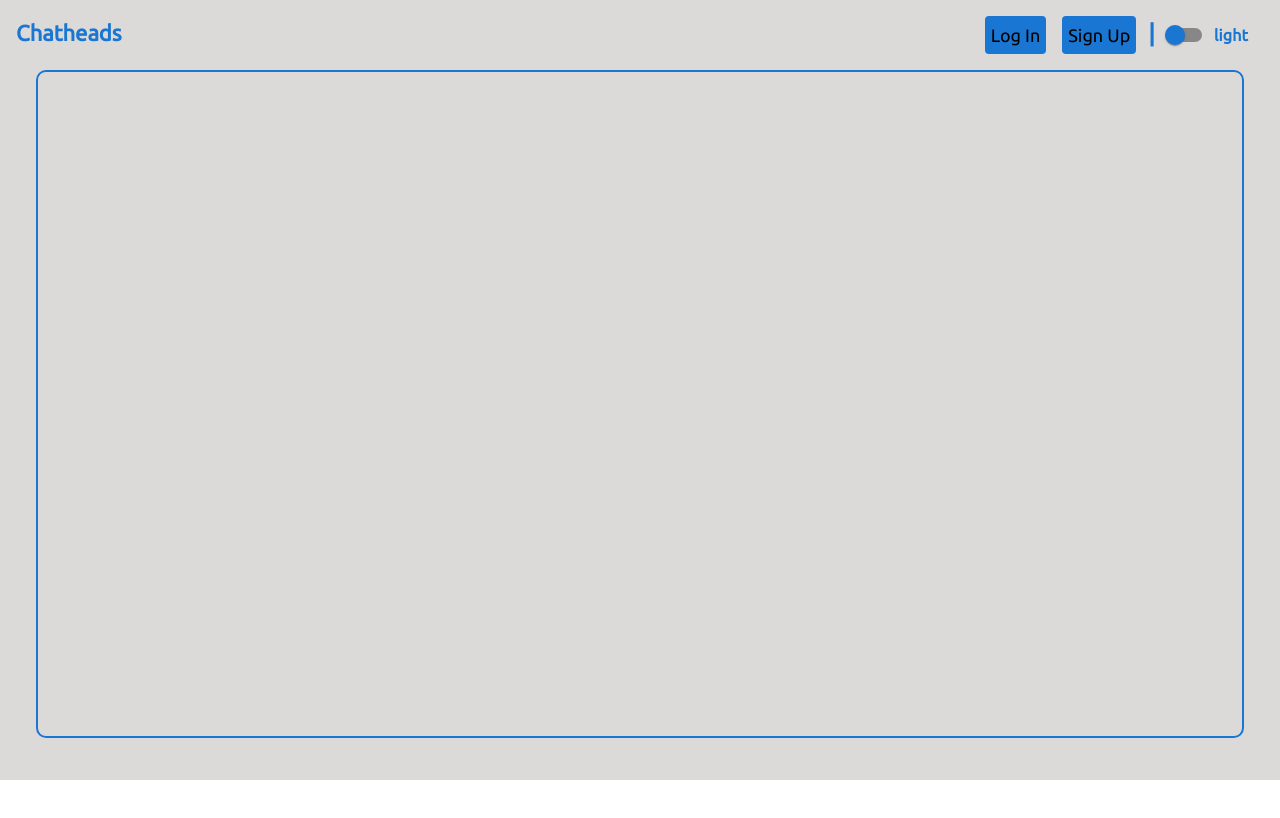
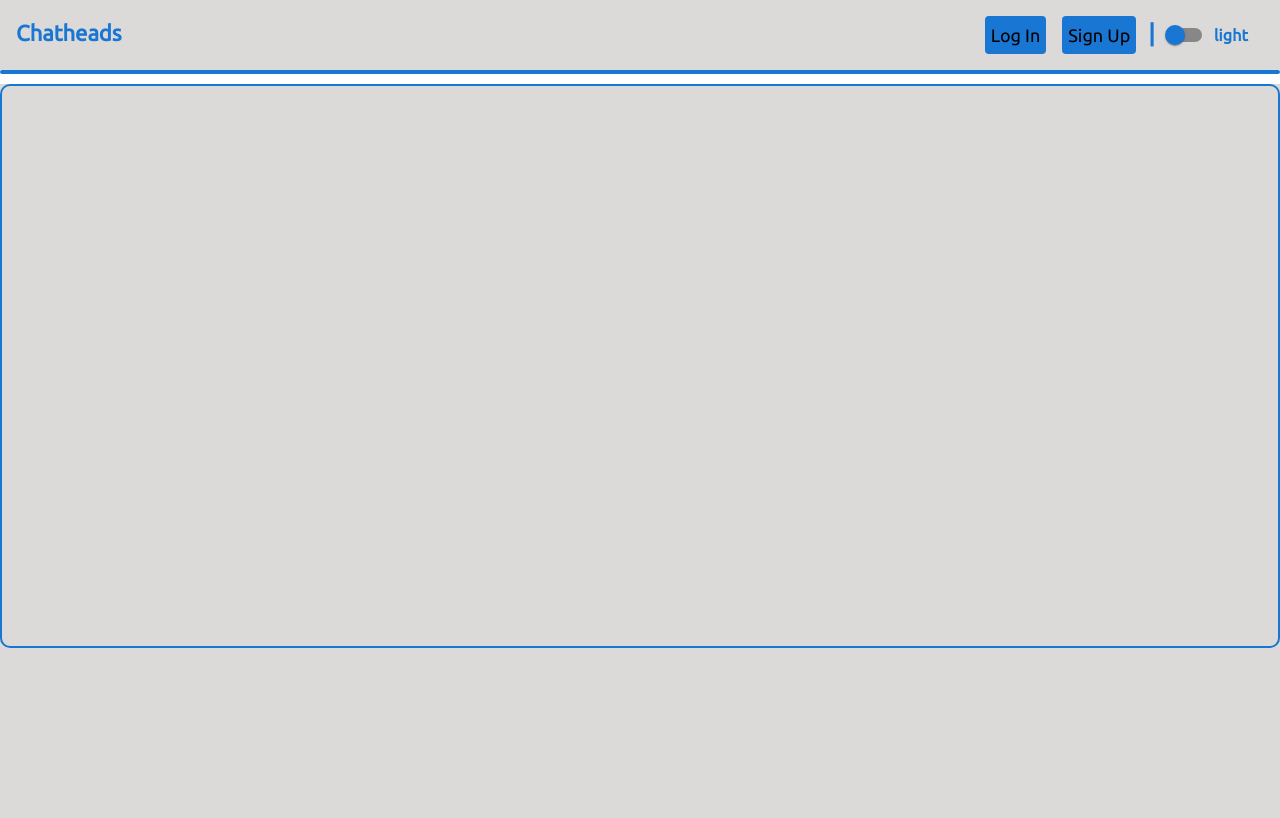
Before and after one commit to shreyash616/chatheads, a React (Create React App) app in the folder chatheads-ui/: page /home in a window 1280 px wide. Shown: the top 818 px of the page. Built offline with nearby package versions, Linux system fonts and the light colour scheme.

Commit message:
page container to be changed

```diff
--- a/chatheads-ui/src/App.js
+++ b/chatheads-ui/src/App.js
@@ -34,7 +34,7 @@ function App() {
       />
         <Switch>
           <Route key='home' path='/home' render={()=><Home {...commonProps}/>}/>
-          <Route key='signUp' path='/signUp'/>
+          {/* <Route key='signUp' path='/signUp'/> */}
           <Redirect from='/' to='/home'/>
         </Switch>
 
--- a/chatheads-ui/src/common/components/navigation-bar/index.js
+++ b/chatheads-ui/src/common/components/navigation-bar/index.js
@@ -2,7 +2,7 @@ import React from 'react'
 import Button from '../button/index'
 import PropTypes from 'prop-types'
 import {
-    Navbar,
+    StyledNavbar,
     NavbarBrand,
     ActionButtons,
     Divider,
@@ -32,7 +32,7 @@ const ThemeSwitch = withStyles(navbarMaterialStyle)(Switch)
 
 const AppNavbar = (props) => {
     return (
-    <Navbar {...props}>
+    <StyledNavbar {...props}>
     <NavbarBrand {...props}>{props.title}</NavbarBrand>
     <ActionButtons>
         <Button {...props}>
@@ -54,7 +54,7 @@ const AppNavbar = (props) => {
         onChange = {props.switchTheme}
       />
     </FormGroup>
-    </Navbar>
+    </StyledNavbar>
     )
 }
 
--- a/chatheads-ui/src/common/components/navigation-bar/styles.js
+++ b/chatheads-ui/src/common/components/navigation-bar/styles.js
@@ -1,7 +1,7 @@
 import styled from 'styled-components'
 import styleVals from '../../styleVals/global'
 
-export const Navbar = styled.div`
+export const StyledNavbar = styled.div`
     display: flex;
     flex-direction: row;
     font-family: ${styleVals.fonts.wordFont};
--- a/chatheads-ui/src/common/components/page-container/index.js
+++ b/chatheads-ui/src/common/components/page-container/index.js
@@ -1,16 +1,20 @@
 import React from 'react'
 import{
+    Divider,
     Container,
-    Page
+    ContentContainer
 } from './styles'
 
 const PageContainer = (props) => {
     return (
-      <Page {...props}>
+      <React.Fragment>
+        <Divider {...props}></Divider>
         <Container {...props}>
-          {props.children}
+          <ContentContainer>
+            {props.children}
+          </ContentContainer>
         </Container>
-      </Page>
+      </React.Fragment>
     )
 }
 
--- a/chatheads-ui/src/common/components/page-container/styles.js
+++ b/chatheads-ui/src/common/components/page-container/styles.js
@@ -1,20 +1,19 @@
 import styled from 'styled-components'
 import styleVals from '../../styleVals/global'
 
-export const Page = styled.div`
-    min-height: 88.8vh;
-    background-color: ${props=>props.theme==='dark'?styleVals.color.dark:styleVals.color.light};
-    transition: 0.5s all linear;
+export const Divider = styled.div`
+    border: 2px solid ${props=>props.theme==='dark'?styleVals.color.bestOrange:styleVals.color.ogBlue};
+    border-radius: ${styleVals.dimensions.spacing10};
 `
 
 export const Container = styled.div`
-    padding-top: ${styleVals.dimensions.spacing24};
-    margin-left: ${styleVals.dimensions.spacing36};
-    margin-right: ${styleVals.dimensions.spacing36};
-    margin-bottom: ${styleVals.dimensions.spacing24};
-    min-height: 80vh;
     background-color: ${props=>props.theme==='dark'?styleVals.color.dark:styleVals.color.light};
+    height: 100vh;
+`
+
+export const ContentContainer = styled.div`
     border: 2px solid ${props=>props.theme==='dark'?styleVals.color.bestOrange:styleVals.color.ogBlue};
     border-radius: ${styleVals.dimensions.spacing10};
-    transition: 0.5s all linear;
+    margin-top: ${styleVals.dimensions.spacing10};
+    min-height: 70vh;
 `
--- a/chatheads-ui/src/components/home/index.js
+++ b/chatheads-ui/src/components/home/index.js
@@ -1,9 +1,9 @@
 import React from 'react'
 import PageContainer from '../../common/components/page-container/index'
 const Home = (props) => {
-    console.log(props)
     return(
         <PageContainer {...props}>
+
 
         </PageContainer>
     )
--- a/chatheads-ui/src/index.css
+++ b/chatheads-ui/src/index.css
@@ -7,6 +7,10 @@ body {
   -moz-osx-font-smoothing: grayscale;
 }
 
+body,html{
+  height: 100%;
+}
+
 code {
   font-family: source-code-pro, Menlo, Monaco, Consolas, 'Courier New',
     monospace;
```
